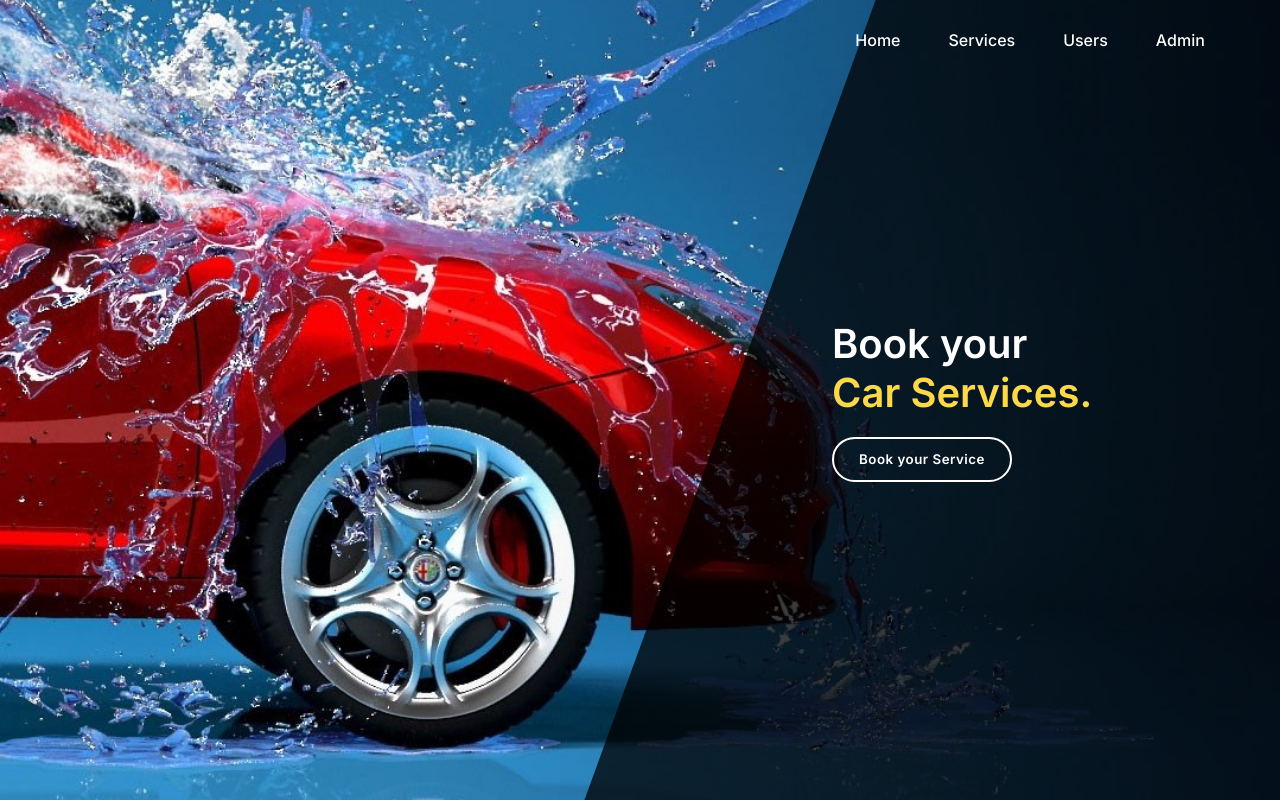
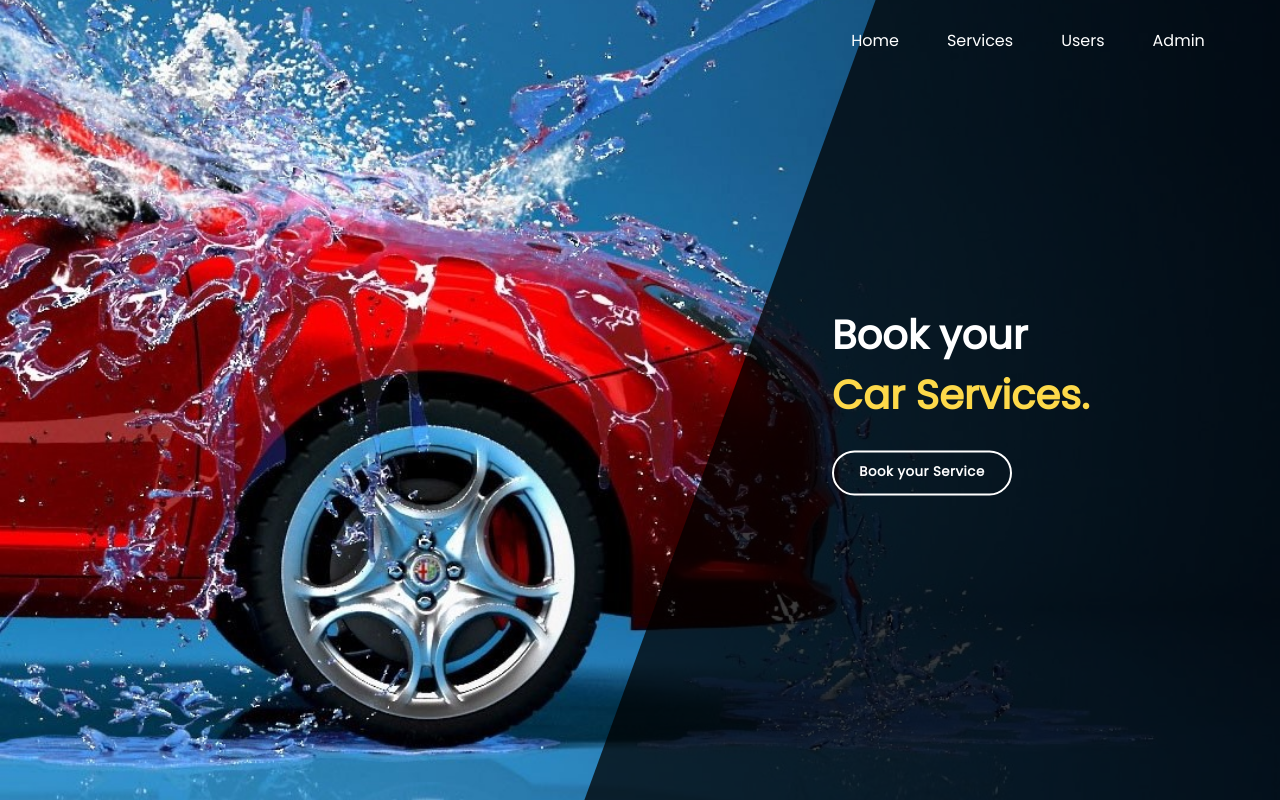
Before and after one commit to Radhika-Chourasia/Car-wash, a plain HTML site: page index.html in a window 1280 px wide. Shown: the top 800 px of the page. Drawn offline with Linux system fonts and the light colour scheme.

Commit message:
Update style1.css

```diff
--- a/style1.css
+++ b/style1.css
@@ -1,8 +1,10 @@
+@import url('https://fonts.googleapis.com/css?family=Poppins: 200, 300, 400, 500, 600, 700, 800, 900&display=swap');
+
 *{
     margin: 0;
     padding: 0;
     box-sizing: border-box;
-    font-family: 'Inter', sans-serif
+    font-family: 'Poppins', sans-serif;
   }
   html,body{
     width: 100%;
@@ -15,7 +17,7 @@
     height: 100%;
     background-color: #f1f1f1;
     background-image: url('Car-Wash-Image.jpg');
-    background-size: cover;
+    background-size:cover;
     background-position: center;
   }
 
```
